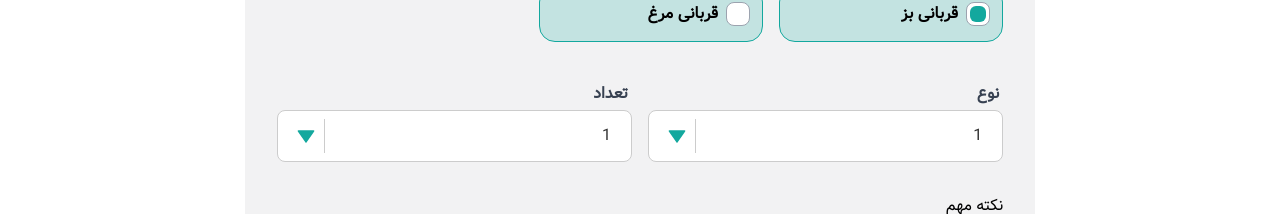
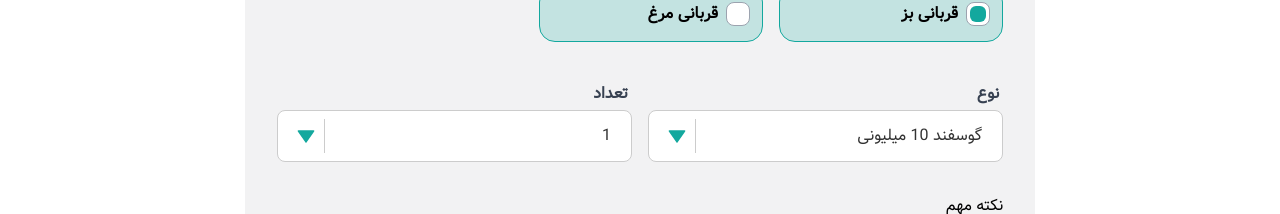
Before and after one commit to pilentboy/charitable-organization, a React (Vite) app: page / in a window 1280 px wide. Shown: the part 860-1074 px from the top of the page. Built offline with nearby package versions, Linux system fonts and the light colour scheme.

Commit message:
use offeringRadioOptions types for  offering type select

```diff
--- a/src/pages/Home.tsx
+++ b/src/pages/Home.tsx
@@ -7,7 +7,7 @@ import { TiTick } from "react-icons/ti";
 const Home = () => {
   // offering form inputs states
   const [offeringRadio, setofferingRadio] = useState<string>();
-  const [offeringType, setOfferingType] = useState<string | number>(1);
+  const [offeringType, setOfferingType] = useState<any>();
   const [offeringTypeCount, setOfferingTypeCount] = useState<number>(1);
   const [socialMedia, setSocialMedia] = useState<string>("خیر تمایلی ندارم");
   const [displayMessageBox, setDisplayMessageBox] = useState<boolean>(false);
@@ -16,11 +16,7 @@ const Home = () => {
   // end
 
   // selects values
-  const [offeringTypeOptions, setOfferingTypeOptions] = useState([
-    { value: 1, label: 1 },
-    { value: 2, label: 2 },
-    { value: 3, label: 3 },
-  ]);
+  const [offeringTypeOptions, setOfferingTypeOptions] = useState([]);
 
   // select counts
   const [offeringTypeCountOptions, setOfferingTypeCountOptions] = useState([
@@ -36,11 +32,13 @@ const Home = () => {
       id: 1,
       types: [
         {
-          title: "گوسفند 10 میلیونی",
+          value: "گوسفند 10 میلیونی",
+          label: "گوسفند 10 میلیونی",
           count: 5,
         },
         {
-          title: "گوسفند 20 میلیونی",
+          value: "گوسفند 20 میلیونی",
+          label: "گوسفند 20 میلیونی",
           count: 5,
         },
       ],
@@ -50,11 +48,13 @@ const Home = () => {
       id: 3,
       types: [
         {
-          title: "ذبح خروس",
+          value: "ذبح خروس",
+          label: "ذبح خروس",
           count: 10,
         },
         {
-          title: "ذبح مرغ",
+          value: "ذبح مرغ",
+          label: "ذبح مرغ",
           count: 5,
         },
       ],
@@ -63,6 +63,18 @@ const Home = () => {
 
   const [displayFirstOfferingForm, setDisplayFirstOfferingForm] =
     useState<boolean>(true);
+
+  useEffect(() => {
+    if (offeringRadio) {
+      const selectedOption = offeringRadioOptions.find(
+        (option: any) => option.title === offeringRadio
+      );
+      const selectedTypes = selectedOption ? selectedOption.types : [];
+      setOfferingTypeOptions(selectedTypes);
+      setOfferingType(selectedTypes[0]);
+    }
+    console.log(offeringType);
+  }, [offeringRadio]);
 
   const handleOfferingRadioChange = (e: any) => {
     setofferingRadio(e.target.value);
@@ -140,7 +152,9 @@ const Home = () => {
                       <div className="w-6 h-6 rounded-lg border border-gray-400 flex items-center justify-center bg-white  ">
                         <span
                           className={`w-3/4 h-3/4 test rounded-md transition-colors ${
-                            offeringRadio === option.title ? "bg-primary" : "bg-white"
+                            offeringRadio === option.title
+                              ? "bg-primary"
+                              : "bg-white"
                           }`}
                         ></span>
                       </div>
@@ -222,10 +236,11 @@ const Home = () => {
                       inputId="province"
                       placeholder="نوع"
                       options={offeringTypeOptions}
-                      onChange={(e: any) => setOfferingType(e.value)}
-                      value={offeringTypeOptions.find(
-                        (option) => option.value === offeringType
-                      )}
+                      onChange={(e: any) => {
+                        setOfferingType(e);
+                        console.log(e);
+                      }}
+                      value={offeringType}
                       components={{
                         DropdownIndicator: (props) => (
                           <components.DropdownIndicator {...props}>
```
